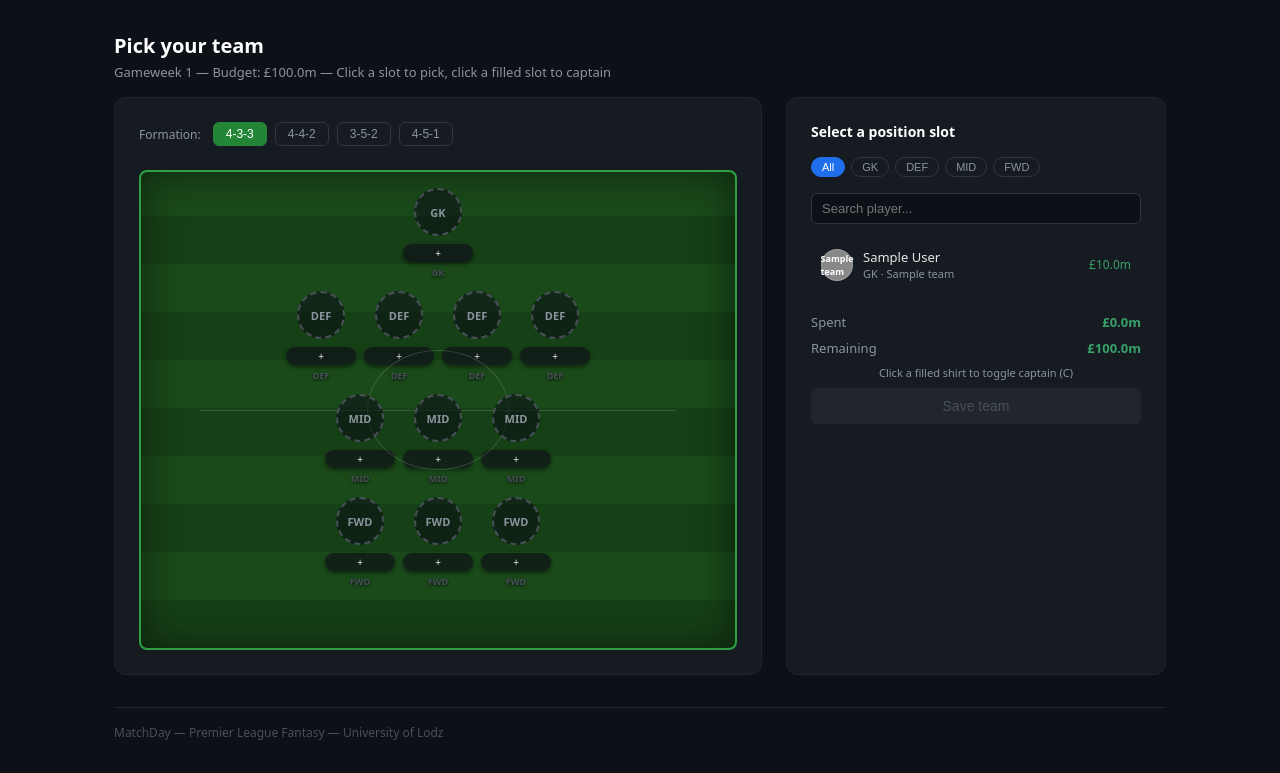
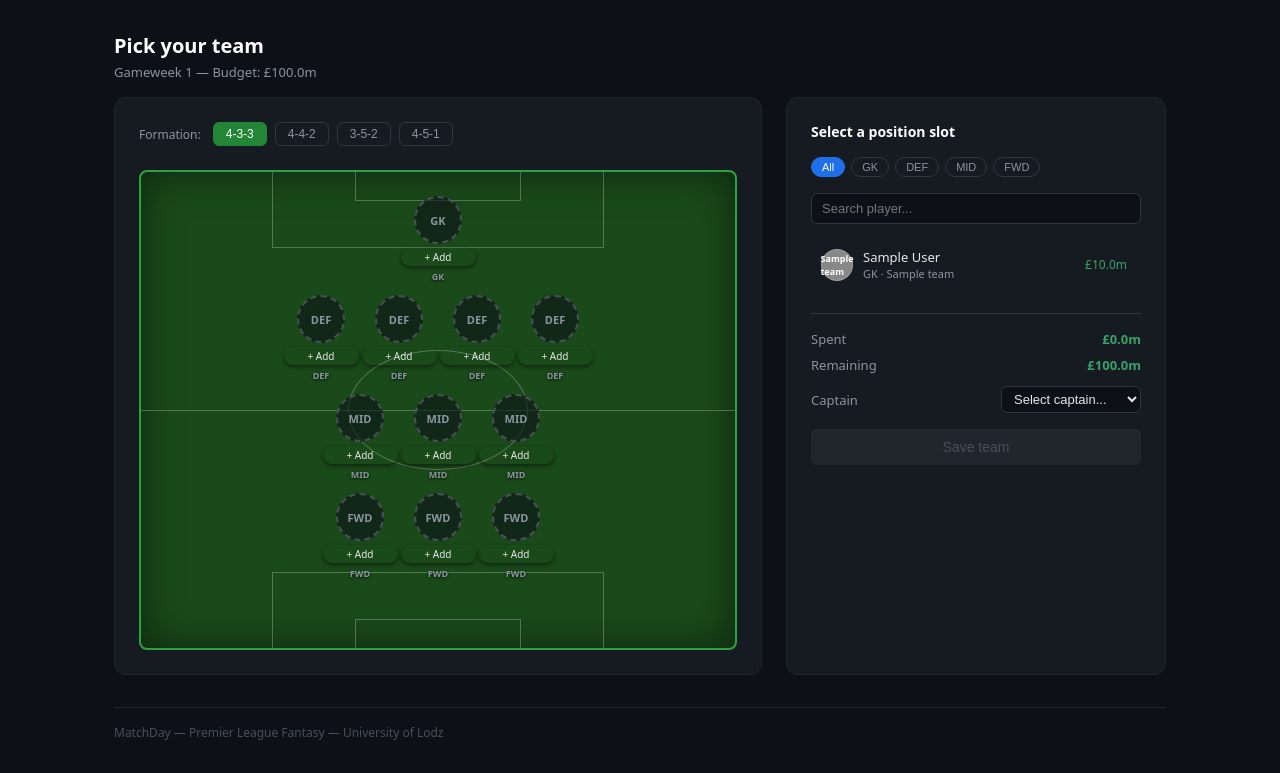
Before and after one commit to papingothegamer/matchday, a Django app: page /pick/ in a window 1280 px wide. Shown: the part 112-885 px from the top of the page. Run offline with Django 5.2, Linux system fonts and the light colour scheme; tables that the repository leaves empty hold one stand-in row (values such as "Sample post").

Commit message:
feat(ui): minimalist pitch, retain formation state, captain dropdown

```diff
--- a/core/templates/core/pick_team.html
+++ b/core/templates/core/pick_team.html
@@ -9,52 +9,72 @@
 .formation-bar span { font-size: 12px; color: #8b949e; margin-right: 4px; }
 .f-btn { font-size: 12px; padding: 4px 12px; border: 1px solid #30363d; border-radius: 6px; background: transparent; color: #8b949e; cursor: pointer; }
 .f-btn.active, .f-btn:hover { background: #238636; color: #fff; border-color: #238636; }
+
+/* Minimalist Pitch Styling */
 .pitch {
   background: #1a4a1a;
   border-radius: 8px;
-  padding: 1rem 0.5rem;
+  padding: 1.5rem 0.5rem;
   position: relative;
   min-height: 480px;
-  border: 2px solid #2a6a2a;
+  border: 2px solid #2ea043;
+  box-shadow: inset 0 0 40px rgba(0,0,0,0.5);
+  overflow: hidden;
 }
 .pitch-lines {
-  position: absolute; top: 50%; left: 10%; right: 10%;
-  height: 1px; background: rgba(255,255,255,0.15);
+  position: absolute; top: 50%; left: -2px; right: -2px;
+  height: 1px; background: rgba(255,255,255,0.25);
 }
 .pitch-lines::before {
-  content: '';
-  position: absolute;
-  top: -60px; left: 35%; right: 35%;
-  height: 120px;
-  border: 1px solid rgba(255,255,255,0.15);
-  border-radius: 50%;
+  content: ''; position: absolute; top: -60px; left: 35%; right: 35%;
+  height: 120px; border: 1px solid rgba(255,255,255,0.25); border-radius: 50%;
 }
-.pitch-row { display: flex; justify-content: center; gap: 8px; margin-bottom: 12px; }
+.penalty-box-top {
+  position: absolute; top: 0; left: 22%; right: 22%; height: 16%;
+  border: 1px solid rgba(255,255,255,0.25); border-top: none;
+}
+.penalty-box-bottom {
+  position: absolute; bottom: 0; left: 22%; right: 22%; height: 16%;
+  border: 1px solid rgba(255,255,255,0.25); border-bottom: none;
+}
+.goal-area-top {
+  position: absolute; top: 0; left: 36%; right: 36%; height: 6%;
+  border: 1px solid rgba(255,255,255,0.25); border-top: none;
+}
+.goal-area-bottom {
+  position: absolute; bottom: 0; left: 36%; right: 36%; height: 6%;
+  border: 1px solid rgba(255,255,255,0.25); border-bottom: none;
+}
+.pitch-row { display: flex; justify-content: center; gap: 8px; margin-bottom: 12px; position: relative; z-index: 10; }
 .pitch-row:last-child { margin-bottom: 0; }
-.player-slot {
-  display: flex; flex-direction: column; align-items: center; gap: 4px;
-  cursor: pointer; width: 70px;
-}
+.player-slot { display: flex; flex-direction: column; align-items: center; gap: 4px; cursor: pointer; width: 70px; }
 .player-slot:hover .shirt { transform: scale(1.08); }
+
+/* Improved Shirt Visability */
 .shirt {
   width: 48px; height: 48px; border-radius: 50%;
   display: flex; align-items: center; justify-content: center;
-  font-size: 11px; font-weight: 600;
-  transition: transform 0.15s;
-  border: 2px solid rgba(255,255,255,0.2);
+  font-size: 11px; font-weight: 600; transition: transform 0.15s;
   position: relative;
 }
-.shirt.empty { background: #21262d; color: #484f58; border: 2px dashed #30363d; }
-.shirt.filled { color: #fff; }
+.shirt.empty { background: rgba(13, 17, 23, 0.6); border: 2px dashed #484f58; color: #8b949e; }
+.shirt.filled { color: #fff; box-shadow: 0 4px 10px rgba(0,0,0,0.6); border: 2px solid #ffffff; }
+
 .captain-badge {
   position: absolute; top: -4px; right: -4px;
   width: 16px; height: 16px; background: #f6c90e;
   border-radius: 50%; font-size: 9px; font-weight: 700;
   color: #000; display: flex; align-items: center; justify-content: center;
+  box-shadow: 0 2px 4px rgba(0,0,0,0.5);
 }
-.slot-name { font-size: 10px; color: #e6e6e6; text-align: center; white-space: nowrap; overflow: hidden; text-overflow: ellipsis; width: 70px; }
-.slot-price { font-size: 9px; color: #38a169; }
-.slot-pos { font-size: 9px; color: #484f58; }
+.slot-name {
+  font-size: 10px; color: #e6e6e6; text-align: center; white-space: nowrap;
+  overflow: hidden; text-overflow: ellipsis; width: 75px;
+  background: rgba(13, 17, 23, 0.7); padding: 2px 6px; border-radius: 10px; box-shadow: 0 2px 4px rgba(0,0,0,0.5);
+}
+.slot-price { font-size: 10px; color: #3fb950; font-weight: 600; text-shadow: 0 1px 3px rgba(0,0,0,0.8); }
+.slot-pos { font-size: 9px; color: #8b949e; font-weight: 600; text-shadow: 0 1px 3px rgba(0,0,0,0.8); }
+
 .selector-panel { background: #161b22; border: 1px solid #21262d; border-radius: 12px; padding: 1.5rem; }
 .panel-title { font-size: 14px; font-weight: 600; color: #fff; margin-bottom: 1rem; }
 .pos-filter { display: flex; gap: 6px; margin-bottom: 1rem; flex-wrap: wrap; }
@@ -62,68 +82,32 @@
 .pos-btn.active, .pos-btn:hover { background: #1f6feb; color: #fff; border-color: #1f6feb; }
 .player-search { width: 100%; background: #0d1117; border: 1px solid #30363d; border-radius: 6px; color: #e6e6e6; font-size: 13px; padding: 7px 10px; margin-bottom: 1rem; outline: none; }
 .player-search:focus { border-color: #8b949e; }
-.player-list { max-height: 420px; overflow-y: auto; }
-.player-item {
-  display: flex; align-items: center; gap: 10px;
-  padding: 8px 10px; border-radius: 6px; cursor: pointer;
-  transition: background 0.1s;
-}
+.player-list { max-height: 420px; overflow-y: auto; padding-right: 4px; }
+.player-list::-webkit-scrollbar { width: 8px; }
+.player-list::-webkit-scrollbar-track { background: #0d1117; border-radius: 4px; }
+.player-list::-webkit-scrollbar-thumb { background: #30363d; border-radius: 4px; }
+.player-list::-webkit-scrollbar-thumb:hover { background: #8b949e; }
+.player-item { display: flex; align-items: center; gap: 10px; padding: 8px 10px; border-radius: 6px; cursor: pointer; transition: background 0.1s; }
 .player-item:hover { background: #21262d; }
-.player-item.selected { background: #1a2f1a; }
+.player-item.selected { background: #1a2f1a; pointer-events: none; opacity: 0.5; }
 .p-shirt { width: 32px; height: 32px; border-radius: 50%; display: flex; align-items: center; justify-content: center; font-size: 9px; font-weight: 600; color: #fff; flex-shrink: 0; border: 1px solid rgba(255,255,255,0.2); }
 .p-info { flex: 1; min-width: 0; }
 .p-name { font-size: 13px; color: #e6e6e6; white-space: nowrap; overflow: hidden; text-overflow: ellipsis; }
 .p-meta { font-size: 11px; color: #8b949e; }
 .p-price { font-size: 12px; color: #38a169; font-weight: 500; flex-shrink: 0; }
-.submit-bar { margin-top: 1.5rem; display: flex; flex-direction: column; gap: 8px; }
-.budget-row { display: flex; justify-content: space-between; font-size: 13px; }
+.submit-bar { margin-top: 1.5rem; display: flex; flex-direction: column; gap: 8px; border-top: 1px solid #30363d; padding-top: 1rem; }
+.budget-row { display: flex; justify-content: space-between; align-items: center; font-size: 13px; }
 .budget-label { color: #8b949e; }
 .budget-val { color: #38a169; font-weight: 600; }
-.btn-submit { width: 100%; padding: 10px; background: #238636; color: #fff; border: none; border-radius: 6px; font-size: 14px; font-weight: 500; cursor: pointer; }
-.btn-submit:hover { background: #2ea043; }
+.btn-submit { width: 100%; padding: 10px; background: #238636; color: #fff; border: none; border-radius: 6px; font-size: 14px; font-weight: 500; cursor: pointer; margin-top: 8px; transition: background 0.2s; }
+.btn-submit:hover:not(:disabled) { background: #2ea043; }
 .btn-submit:disabled { background: #21262d; color: #484f58; cursor: not-allowed; }
-.captain-hint { font-size: 11px; color: #8b949e; text-align: center; }
-
-/* --- UI UPGRADES --- */
-.pitch {
-    background: repeating-linear-gradient(0deg, #164016, #164016 48px, #1a4a1a 48px, #1a4a1a 96px) !important;
-    border: 2px solid #2ea043 !important;
-    box-shadow: inset 0 0 40px rgba(0,0,0,0.5);
-}
-.shirt.empty {
-    background: rgba(13, 17, 23, 0.6) !important;
-    border: 2px dashed #484f58 !important;
-    color: #8b949e !important;
-}
-.shirt.filled {
-    box-shadow: 0 4px 10px rgba(0,0,0,0.6) !important;
-    border: 2px solid #ffffff !important;
-}
-.slot-name {
-    background: rgba(13, 17, 23, 0.7);
-    padding: 2px 6px;
-    border-radius: 10px;
-    margin-top: 4px;
-    box-shadow: 0 2px 4px rgba(0,0,0,0.5);
-}
-.slot-price, .slot-pos {
-    text-shadow: 0 1px 3px rgba(0,0,0,0.8);
-    font-weight: 600;
-}
-.slot-price { color: #3fb950 !important; }
-
-/* Custom Dark Scrollbar */
-.player-list::-webkit-scrollbar { width: 8px; }
-.player-list::-webkit-scrollbar-track { background: #0d1117; border-radius: 4px; }
-.player-list::-webkit-scrollbar-thumb { background: #30363d; border-radius: 4px; }
-.player-list::-webkit-scrollbar-thumb:hover { background: #8b949e; }
-
 {% endblock %}
 
 {% block content %}
 <div style="margin-bottom:1rem;">
   <h2 style="font-size:20px;font-weight:600;color:#fff;">Pick your team</h2>
-  <p style="font-size:13px;color:#8b949e;margin-top:4px;">Gameweek {{ active_gameweek.number|default:"—" }} &mdash; Budget: £100.0m &mdash; Click a slot to pick, click a filled slot to captain</p>
+  <p style="font-size:13px;color:#8b949e;margin-top:4px;">Gameweek {{ active_gameweek.number|default:"—" }} &mdash; Budget: £100.0m</p>
 </div>
 
 <div class="pick-wrap">
@@ -136,7 +120,11 @@
       <button class="f-btn" onclick="setFormation('451',this)">4-5-1</button>
     </div>
     <div class="pitch">
+      <div class="penalty-box-top"></div>
+      <div class="goal-area-top"></div>
       <div class="pitch-lines"></div>
+      <div class="penalty-box-bottom"></div>
+      <div class="goal-area-bottom"></div>
       <div id="pitch-rows"></div>
     </div>
   </div>
@@ -152,6 +140,7 @@
     </div>
     <input class="player-search" type="text" placeholder="Search player..." oninput="renderList()" id="search-input">
     <div class="player-list" id="player-list"></div>
+
     <div class="submit-bar">
       <div class="budget-row">
         <span class="budget-label">Spent</span>
@@ -161,7 +150,12 @@
         <span class="budget-label">Remaining</span>
         <span class="budget-val" id="remaining-val">£100.0m</span>
       </div>
-      <p class="captain-hint">Click a filled shirt to toggle captain (C)</p>
+      <div class="budget-row" style="margin-top: 4px;">
+        <span class="budget-label">Captain</span>
+        <select id="captain-select" class="player-search" style="margin-bottom:0; width:140px; padding:4px 8px;" onchange="updateCaptain()">
+          <option value="">Select captain...</option>
+        </select>
+      </div>
       <button class="btn-submit" id="submit-btn" disabled onclick="submitTeam()">Save team</button>
     </div>
   </div>
@@ -184,34 +178,49 @@ const FORMATIONS = {
 };
 
 let formation = '433';
-let slots = [];       // {pos, player|null, captain}
+let slots = [];
 let activeSlot = null;
 let filterPosition = 'ALL';
 
-function buildSlots(f) {
+function buildSlots(f, savedPlayers = []) {
   const rows = FORMATIONS[f];
   slots = [];
   rows.forEach(row => row.forEach(pos => slots.push({ pos, player: null, captain: false })));
-  slots[0].captain = false;
+
+  let unassigned = [];
+  savedPlayers.forEach(p => {
+    let emptySlot = slots.find(s => s.pos === p.pos && s.player === null);
+    if (emptySlot) {
+      emptySlot.player = p;
+    } else {
+      unassigned.push(p.name);
+    }
+  });
+
+  if (unassigned.length > 0) {
+    alert("Formation changed. The following players were removed as they didn't fit the new structure:\n" + unassigned.join(', '));
+  }
 }
 
 function setFormation(f, btn) {
+  const currentPlayers = slots.map(s => s.player).filter(p => p !== null);
   formation = f;
-  buildSlots(f);
+  buildSlots(f, currentPlayers);
   activeSlot = null;
   document.querySelectorAll('.f-btn').forEach(b => b.classList.remove('active'));
   btn.classList.add('active');
   renderPitch();
   renderList();
   updateBudget();
+  updateCaptainDropdown();
 }
 
 function renderPitch() {
-  const rows = FORMATIONS[formation];
   const container = document.getElementById('pitch-rows');
   container.innerHTML = '';
   let idx = 0;
-  rows.forEach(row => {
+
+  FORMATIONS[formation].forEach(row => {
     const div = document.createElement('div');
     div.className = 'pitch-row';
     row.forEach(() => {
@@ -220,8 +229,10 @@ function renderPitch() {
       const el = document.createElement('div');
       el.className = 'player-slot';
       el.onclick = () => clickSlot(slotIdx);
+
       const shirt = document.createElement('div');
       shirt.className = slot.player ? 'shirt filled' : 'shirt empty';
+
       if (slot.player) {
         shirt.style.background = slot.player.color;
         shirt.textContent = slot.player.team;
@@ -234,15 +245,20 @@ function renderPitch() {
       } else {
         shirt.textContent = slot.pos;
       }
+
       const name = document.createElement('div');
       name.className = 'slot-name';
-      name.textContent = slot.player ? slot.player.name : '+';
+      name.textContent = slot.player ? slot.player.name : '+ Add';
+      if (!slot.player) name.style.background = 'transparent';
+
       const price = document.createElement('div');
       price.className = slot.player ? 'slot-price' : 'slot-pos';
       price.textContent = slot.player ? '£' + slot.player.price.toFixed(1) + 'm' : slot.pos;
+
       el.appendChild(shirt);
       el.appendChild(name);
       el.appendChild(price);
+
       if (activeSlot === slotIdx) el.style.outline = '2px solid #38a169';
       div.appendChild(el);
       idx++;
@@ -253,13 +269,17 @@ function renderPitch() {
 
 function clickSlot(idx) {
   const slot = slots[idx];
+  // Clicking a filled slot un-selects the player
   if (slot.player) {
-    // toggle captain
-    slots.forEach(s => s.captain = false);
-    slot.captain = true;
+    slot.player = null;
+    slot.captain = false;
     renderPitch();
+    renderList();
+    updateBudget();
+    updateCaptainDropdown();
     return;
   }
+
   activeSlot = idx;
   filterPosition = slot.pos;
   document.querySelectorAll('.pos-btn').forEach(b => b.classList.remove('active'));
@@ -279,12 +299,14 @@ function filterPos(pos, btn) {
 function renderList() {
   const q = document.getElementById('search-input').value.toLowerCase();
   const pickedIds = slots.filter(s => s.player).map(s => s.player.id);
+
   let list = ALL_PLAYERS.filter(p => {
     if (filterPosition !== 'ALL' && p.pos !== filterPosition) return false;
     if (q && !p.full.toLowerCase().includes(q) && !p.team.toLowerCase().includes(q)) return false;
     return true;
   });
   list.sort((a,b) => b.price - a.price);
+
   const container = document.getElementById('player-list');
   container.innerHTML = '';
   list.slice(0, 60).forEach(p => {
@@ -292,6 +314,7 @@ function renderList() {
     const div = document.createElement('div');
     div.className = 'player-item' + (isPicked ? ' selected' : '');
     div.onclick = () => selectPlayer(p);
+
     div.innerHTML = `
       <div class="p-shirt" style="background:${p.color}">${p.team}</div>
       <div class="p-info">
@@ -316,11 +339,52 @@ function selectPlayer(p) {
     alert(p.full + ' is already in your team.');
     return;
   }
+
   slot.player = p;
   activeSlot = null;
   renderPitch();
   renderList();
   updateBudget();
+  updateCaptainDropdown();
+}
+
+function updateCaptainDropdown() {
+  const select = document.getElementById('captain-select');
+  const currentVal = select.value;
+  select.innerHTML = '<option value="">Select captain...</option>';
+
+  let hasValidCaptain = false;
+  slots.forEach(s => {
+    if (s.player) {
+      const opt = document.createElement('option');
+      opt.value = s.player.id;
+      opt.textContent = s.player.name + ' (' + s.player.pos + ')';
+      if (s.player.id.toString() === currentVal) {
+        opt.selected = true;
+        hasValidCaptain = true;
+        s.captain = true;
+      } else {
+        s.captain = false;
+      }
+      select.appendChild(opt);
+    }
+  });
+
+  if (!hasValidCaptain) {
+    slots.forEach(s => s.captain = false);
+  }
+  validateSubmit();
+  renderPitch();
+}
+
+function updateCaptain() {
+  const select = document.getElementById('captain-select');
+  const capId = select.value;
+  slots.forEach(s => {
+    s.captain = (s.player && s.player.id.toString() === capId);
+  });
+  validateSubmit();
+  renderPitch();
 }
 
 function updateBudget() {
@@ -328,20 +392,29 @@ function updateBudget() {
   const rem = 100 - spent;
   document.getElementById('spent-val').textContent = '£' + spent.toFixed(1) + 'm';
   document.getElementById('remaining-val').textContent = '£' + rem.toFixed(1) + 'm';
-  const filled = slots.filter(s => s.player).length;
-  const btn = document.getElementById('submit-btn');
-  btn.disabled = filled < 11;
+
   if (rem < 0) {
     document.getElementById('remaining-val').style.color = '#f85149';
-    btn.disabled = true;
   } else {
     document.getElementById('remaining-val').style.color = '#38a169';
   }
+  validateSubmit();
+}
+
+function validateSubmit() {
+  const filled = slots.filter(s => s.player).length;
+  const spent = slots.reduce((sum, s) => sum + (s.player ? s.player.price : 0), 0);
+  const rem = 100 - spent;
+  const hasCaptain = slots.some(s => s.captain);
+
+  const btn = document.getElementById('submit-btn');
+  btn.disabled = filled < 11 || rem < 0 || !hasCaptain;
 }
 
 function submitTeam() {
   const hasCaptain = slots.some(s => s.captain);
-  if (!hasCaptain) { alert('Please select a captain by clicking a filled shirt.'); return; }
+  if (!hasCaptain) { alert('Please select a captain from the dropdown.'); return; }
+
   const picks = slots.map(s => ({ player_id: s.player.id, is_captain: s.captain }));
   fetch('/pick/save/', {
     method: 'POST',
@@ -353,6 +426,7 @@ function submitTeam() {
   });
 }
 
+// Initialize
 buildSlots(formation);
 renderPitch();
 renderList();
```
